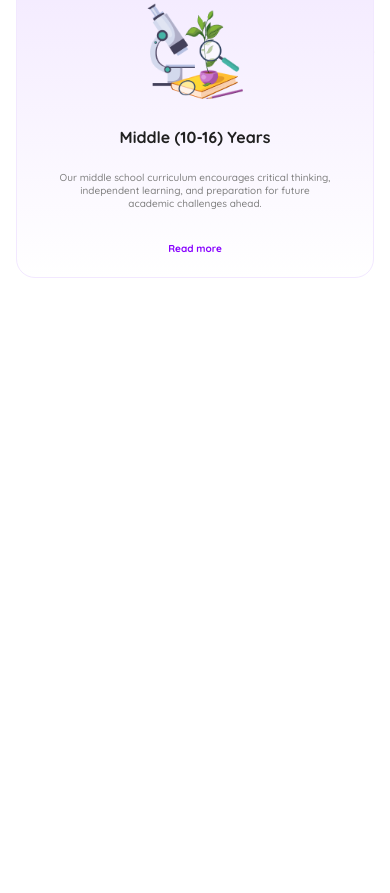
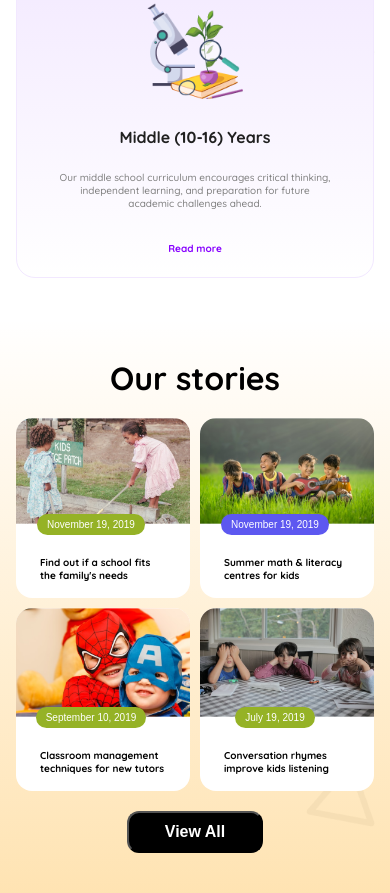
Before and after one commit to fakhrulhasan99/Assignment-02, a plain HTML site: page index.html in a window 390 px wide. Shown: the part 1661-2554 px from the top of the page. Before the commit the page ends 1979 px from the top, so only its background shows below. Drawn offline with Linux system fonts and the light colour scheme.

Commit message:
added responsive stories

```diff
--- a/index.html
+++ b/index.html
@@ -82,6 +82,51 @@
                 <button class="btn-2"><i class="fas fa-chevron-right"></i></button>
             </div>
         </section>
+
+        <section class="stories">
+            <div>
+                <h3 class="stories-title">Our stories</h3>
+            </div>
+            <div class="story-con">
+                <div class="m-story">
+                    <img src="imgs/story-1.png" alt="story-1" class="m-img">
+                    <button style="background-color: #3CD8E8;" class="btn-3-m">November 19, 2019</button>
+                    <h4 class="m-title">
+                        A fun toddler coloring training on classroom
+                    </h4>
+                    <p class="m-des">Engage your little ones in a delightful classroom-themed coloring adventure! This activity fosters creativity, improves fine motor skills, and introduces basic concepts in a playful, interactive way. Perfect for...</p>
+                </div>
+                <div class="s-stories">
+                    <div class="s-story">
+                        <img src="imgs/story-2.png" alt="" class="s-img">
+                        <button style="background-color: #95B226;" class="btn-3-s">November 19, 2019</button>
+                        <h4 class="s-title">Find out if a school fits the
+                            family's needs</h4>
+                    </div>
+                    <div class="s-story">
+                        <img src="imgs/story-3.png" alt="" class="s-img">
+                        <button style="background-color: #5D58F0;" class="btn-3-s">November 19, 2019</button>
+                        <h4 class="s-title">Summer math & literacy
+                            centres for kids</h4>
+                    </div>
+                    <div class="s-story">
+                        <img src="imgs/story-4.png" alt="" class="s-img">
+                        <button style="background-color: #95B226;" class="btn-3-s">September 10, 2019</button>
+                        <h4 class="s-title">Classroom management
+                            techniques for new tutors</h4>
+                    </div>
+                    <div class="s-story">
+                        <img src="imgs/story-5.png" alt="" class="s-img">
+                        <button style="background-color: #95B226;" class="btn-3-s">July 19, 2019</button>
+                        <h4 class="s-title">Conversation rhymes
+                            improve kids listening</h4>
+                    </div>
+                </div>
+            </div>
+            <div>
+                <button class="view">View All</button>
+            </div>
+        </section>
     </main>
     <footer>
 
--- a/styles/style.css
+++ b/styles/style.css
@@ -168,6 +168,87 @@
     border-radius: 30px;
     margin: .25rem;
 }
+/* storyie container style */
+.stories {
+    text-align: center;
+    padding: 3.75rem 8.75rem;
+    background: linear-gradient(rgba(254, 163, 1, 0), rgba(254, 163, 1, 0.3));
+}
+.stories-title {
+    font-size: 3rem;
+    font-weight: bold;
+}
+.story-con {
+    display: flex;
+    justify-content: space-between;
+    padding: 5rem 0rem;
+    gap: 1.25rem;
+}
+.m-story, .s-story {
+    background-color: #FFFFFF;
+    border-radius: 16px;
+
+}
+.m-img, .s-img {
+    width: 100%;
+    border-top-left-radius: 16px;
+    border-top-right-radius: 16px;
+}
+.btn-3-m {
+    position: relative;
+    bottom: 2rem;
+    right: 10.5rem;
+    font-size: 1rem;
+    font-weight: 500;
+    color: #FFFFFF;
+    padding: 1rem 1.25rem;
+    border: none;
+    border-radius: 3rem;
+}
+.m-title {
+    font-size: 1.5rem;
+    font-weight: bold;
+    padding: .75rem 3rem 2.5rem;
+    text-align: left;
+}
+.m-des {
+    font-size: 1rem;
+    font-weight: 500;
+    color: #666666;
+    padding: 0rem 2.5rem 2.25rem;
+    text-align: left;
+}
+.s-stories {
+    display: grid;
+    grid-template-columns: repeat(2, 1fr);
+    gap: 1.25rem;
+    width: 150%;
+}
+.btn-3-s {
+    position: relative;
+    bottom: 2rem;
+    right: 1.5rem;
+    font-size: 1rem;
+    font-weight: 500;
+    color: #FFFFFF;
+    padding: 1rem 1.25rem;
+    border: none;
+    border-radius: 3rem;
+}
+.s-title {
+    font-size: 1rem;
+    font-weight: bold;
+    padding: 0rem 2.25rem 1.75rem;
+    text-align: left;
+}
+.view {
+    font-size: 1.25rem;
+    font-weight: bold;
+    color: #FFFFFF;
+    background-color: black;
+    padding: .625rem 3.75rem;
+    border-radius: 12px;
+}
 
 @media screen and (max-width: 768px) {
     .link-1, .btn-pri, .logo-des {
@@ -247,5 +328,35 @@
     .btn-sec {
         display: none;
     }
+    .stories {
+        padding: 2.5rem 1rem;
+    }
+    .stories-title {
+        font-size: 2rem;
+    }
+    .story-con {
+        padding: 1.25rem 0rem;
+    }
+    .m-story {
+        display: none;
+    }
+    .s-stories {
+        width: 100%;
+        gap: .625rem;
+    }
+    .btn-3-s {
+        bottom: 1rem;
+        right: .75rem;
+        font-size: .625rem;
+        padding: .3125rem .625rem;
+    }
+    .s-title {
+        font-size: .625rem;
+        padding: .3125rem 1.5rem 1rem;
+    }
+    .view {
+        font-size: 1rem;
+        padding: .625rem 2.25rem;
+    }
 
 }
```
